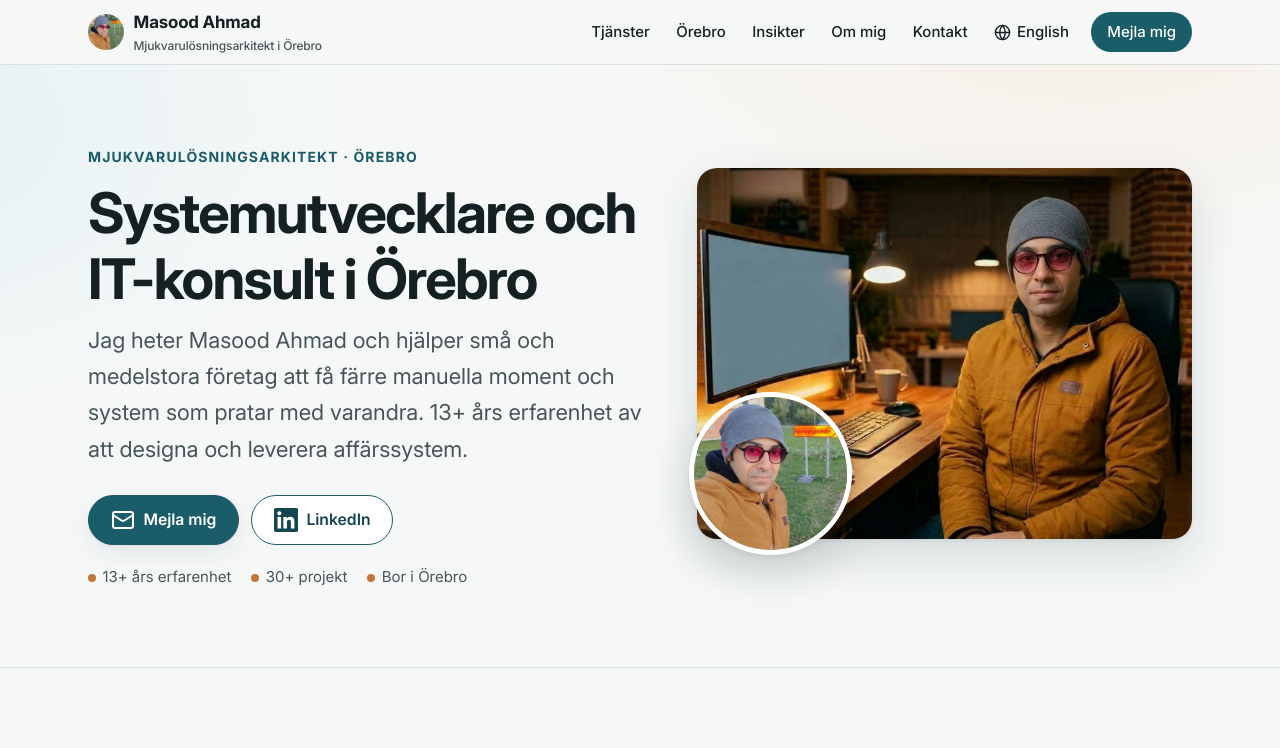
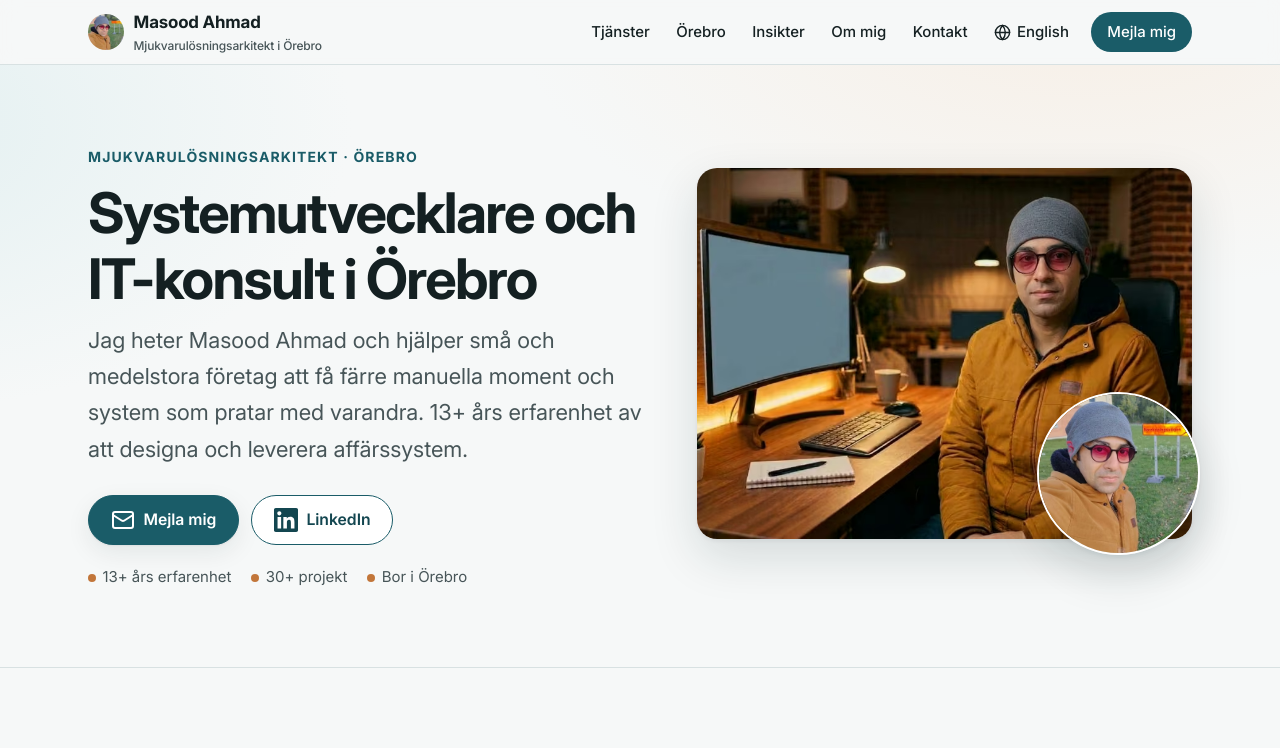
Before and after one commit to supercodemasters/orebro-profile, a plain HTML site: page index.html in a window 1280 px wide. Shown: the top 748 px of the page. Drawn offline with Linux system fonts and the light colour scheme.

Commit message:
style(hero): move round portrait to bottom-right, thin border 5px->2px

```diff
--- a/scss/_sections.scss
+++ b/scss/_sections.scss
@@ -48,13 +48,13 @@
 
   .portrait {
     position: absolute;
-    left: -0.5rem;
+    right: -0.5rem;
     bottom: -1rem;
     width: clamp(8.25rem, 33%, 12rem);
     height: auto;
     aspect-ratio: 1;
     border-radius: 50%;
-    border: 5px solid var(--surface);
+    border: 2px solid var(--surface);
     box-shadow: var(--shadow-lg);
     object-fit: cover;
   }
```
Also changed, not shown: css/main.css.
